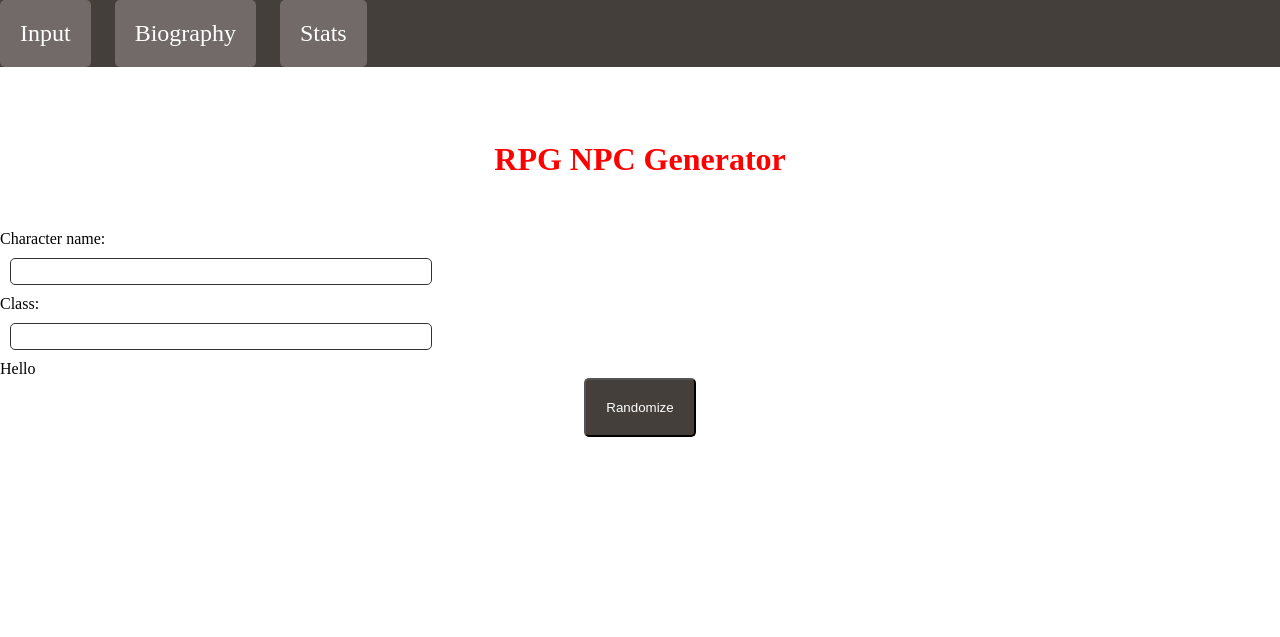
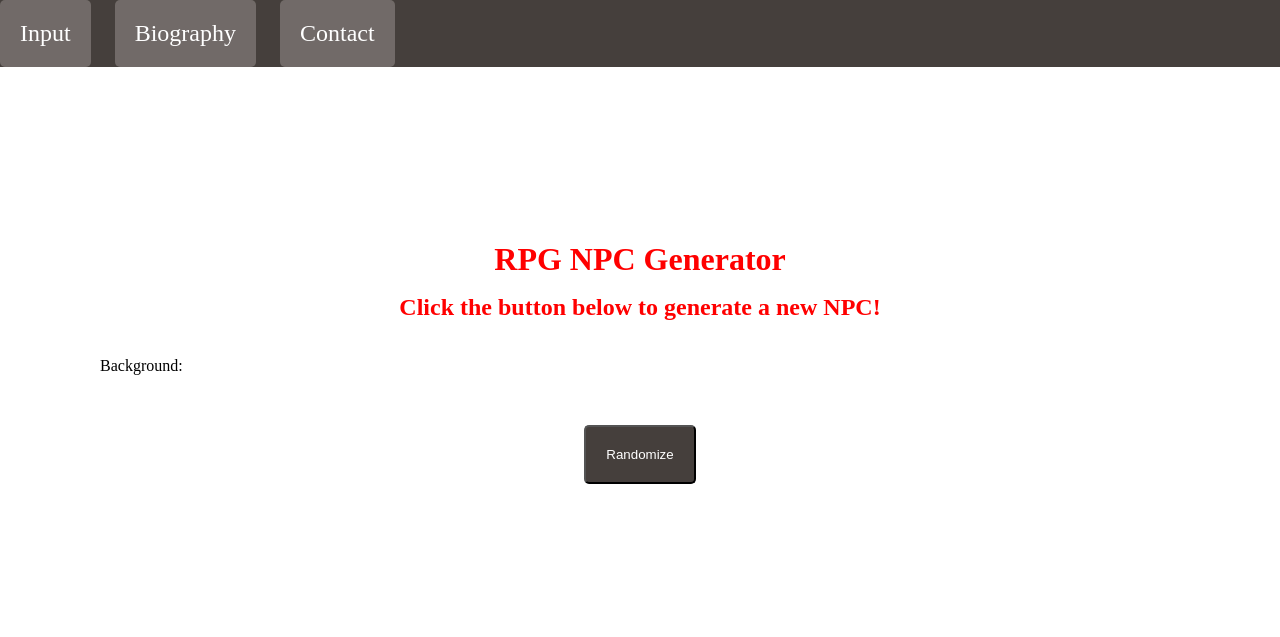
Before and after one commit to fauletto/npc-generator, a plain HTML site: page index.html in a window 1280 px wide. Drawn offline with Linux system fonts and the light colour scheme.

Commit message:
Removed stats page, added contact page, removed forms, refactored JS code, added paragraph element for background information.

```diff
--- a/css/style.css
+++ b/css/style.css
@@ -1,27 +1,31 @@
 /* HTML Reset */
-*{
+* {
   margin: 0;
   padding: 0;
   box-sizing: border-box;
 }
 
 /* Utility Classes */
-
+.container {
+  background-color: #fff;
+  padding: 100px;
+  margin: auto;
+}
 
 /* Font Classes */
-.primary-font{
+.primary-font {
   color: red;
 }
 
 /* Main Head */
-#main-heading{
+#main-heading {
   text-align: center;
   padding-top: 4rem;
   margin-top: 10px;
 }
 
 /* Sub Head */
-#class-h2{
+#class-h2 {
   text-align: center;
   padding: 1rem;
   margin-bottom: 20px;
@@ -29,36 +33,36 @@
 }
 
 /* Navbar */
-#main-nav{
+#main-nav {
   display: flex;
-  background: #453F3C;
+  background: #453f3c;
 }
 
-.nav-item{
+.nav-item {
   display: inline-block;
   padding: 20px;
   margin-right: 20px;
-  background-color: rgba(121, 114, 112, 0.85 );
+  background-color: rgba(121, 114, 112, 0.85);
   border-radius: 5px;
 }
 
-.nav-item .current{
+.nav-item .current {
   background-color: red;
 }
 
-.nav-item a{
+.nav-item a {
   text-decoration: none;
   font-size: 1.5rem;
   color: #fff;
 }
 
 /* Character Info Section */
-#char-info{
+#char-info {
   display: flex;
   flex-direction: column;
 }
 
-#char-form input{
+#char-form input {
   display: block;
   width: 33%;
   border-radius: 5px;
@@ -68,16 +72,19 @@
 }
 
 /* Randomize button */
-#randomizeAll{
+#randomizeAll {
   display: block;
   padding: 20px;
-  margin: auto;
+  margin-top: 50px;
+  margin-left: auto;
+  margin-right: auto;
+  margin-bottom: 50px;
   border-radius: 5px;
-  background-color:#453F3C;
+  background-color: #453f3c;
   color: #fff;
 }
 
-#randomizeAll:hover{
+#randomizeAll:hover {
   cursor: pointer;
   background-color: #333;
   color: #fff;
--- a/index.html
+++ b/index.html
@@ -1,42 +1,32 @@
 <!DOCTYPE html>
 <html lang="en">
   <head>
-  <meta charset="UTF-8">
-  <meta name="viewport" content="width=device-width, initial-scale=1.0">
+    <meta charset="UTF-8" />
+    <meta name="viewport" content="width=device-width, initial-scale=1.0" />
     <title>RPG Character Generator</title>
-  <link rel="stylesheet" href="/css/style.css">
+    <link rel="stylesheet" href="/css/style.css" />
   </head>
   <body>
     <nav id="main-nav">
       <ul class="nav-links">
-      <li class="nav-item current"> <a href="index.html">Input</a></li>
-      <li class="nav-item"> <a href="bio.html">Biography</a></li>
-      <li class="nav-item"><a href="stats.html">Stats</a></li>
+        <li class="nav-item current"><a href="index.html">Input</a></li>
+        <li class="nav-item"><a href="bio.html">Biography</a></li>
+        <li class="nav-item"><a href="contact.html">Contact</a></li>
       </ul>
     </nav>
-
-  <h1 id="main-heading" class="primary-font heading-lg">RPG NPC Generator</h1>
-  <h2 id="class-h2"></h2>
-  <section id="char-info">
-    <form action="" id="char-form">
-      <label for="name">Character name: </label>
-      <input type="text" name="name" id="char-name">
-      <label for="class">Class: </label>
-      <input type="text" name="class" id="char-class">
-    </form>
-
-  </section>
-  <section>
-    <p id="backgroundInfo">
-      Hello
-    </p>
+    <div class="container">
+      <h1 id="main-heading" class="primary-font heading-lg">
+        RPG NPC Generator
+      </h1>
+      <h2 id="class-h2">Click the button below to generate a new NPC!</h2>
+      <section class="info-container">
+        <p>Background: <span id="backgroundInfo"></span></p>
+        <span id="backgroundInfo"></span>
       </section>
       <section id="diceRollSection">
         <button id="randomizeAll">Randomize</button>
       </section>
-
-
-
+    </div>
 
     <script src="/js/app.js"></script>
   </body>
--- a/js/app.js
+++ b/js/app.js
@@ -5,16 +5,6 @@ const classInput = document.querySelector('#char-class')
 const subheading = document.querySelector('#class-h2');
 const randomizeAllButton = document.querySelector('#randomizeAll');
 const biography = document.querySelector('#backgroundInfo');
-
-// Update H1 with character name in real time
-nameInput.addEventListener('input', function (e) {
-  if(nameInput.value == ''){
-    heading.innerText = "RPG Character Generator";
-  }else{
-    heading.innerText = `Character Sheet for ${nameInput.value}`;
-  }
-  console.log(nameInput.value);
-});
 
 // Get random number from 0-n
 let getRandNumber = (n) =>{
```
Also changed, not shown: contact.html (added, +25 -0 lines), stats.html (deleted, +0 -26 lines). Lines whose indentation alone changed are shown as unchanged.
